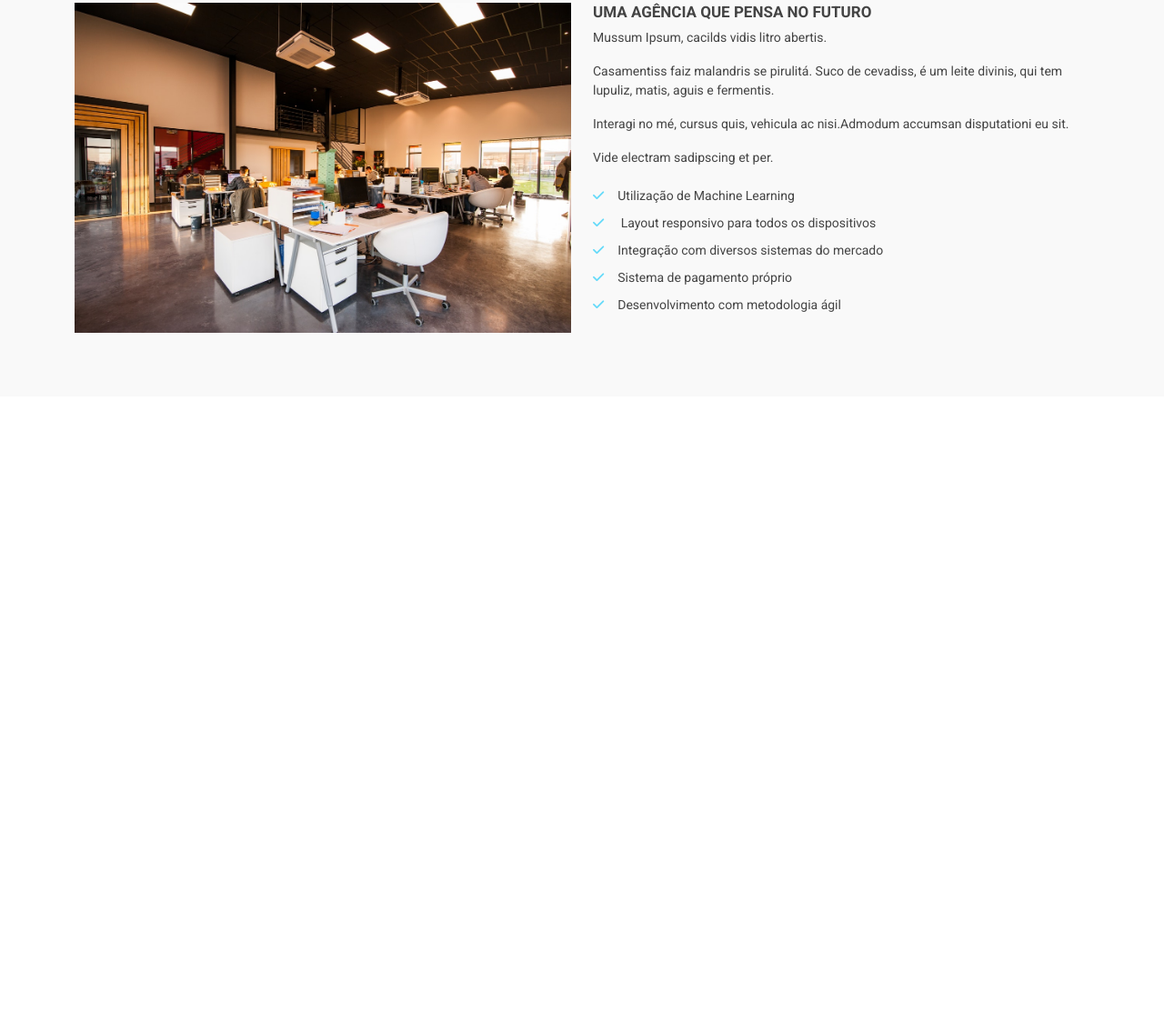
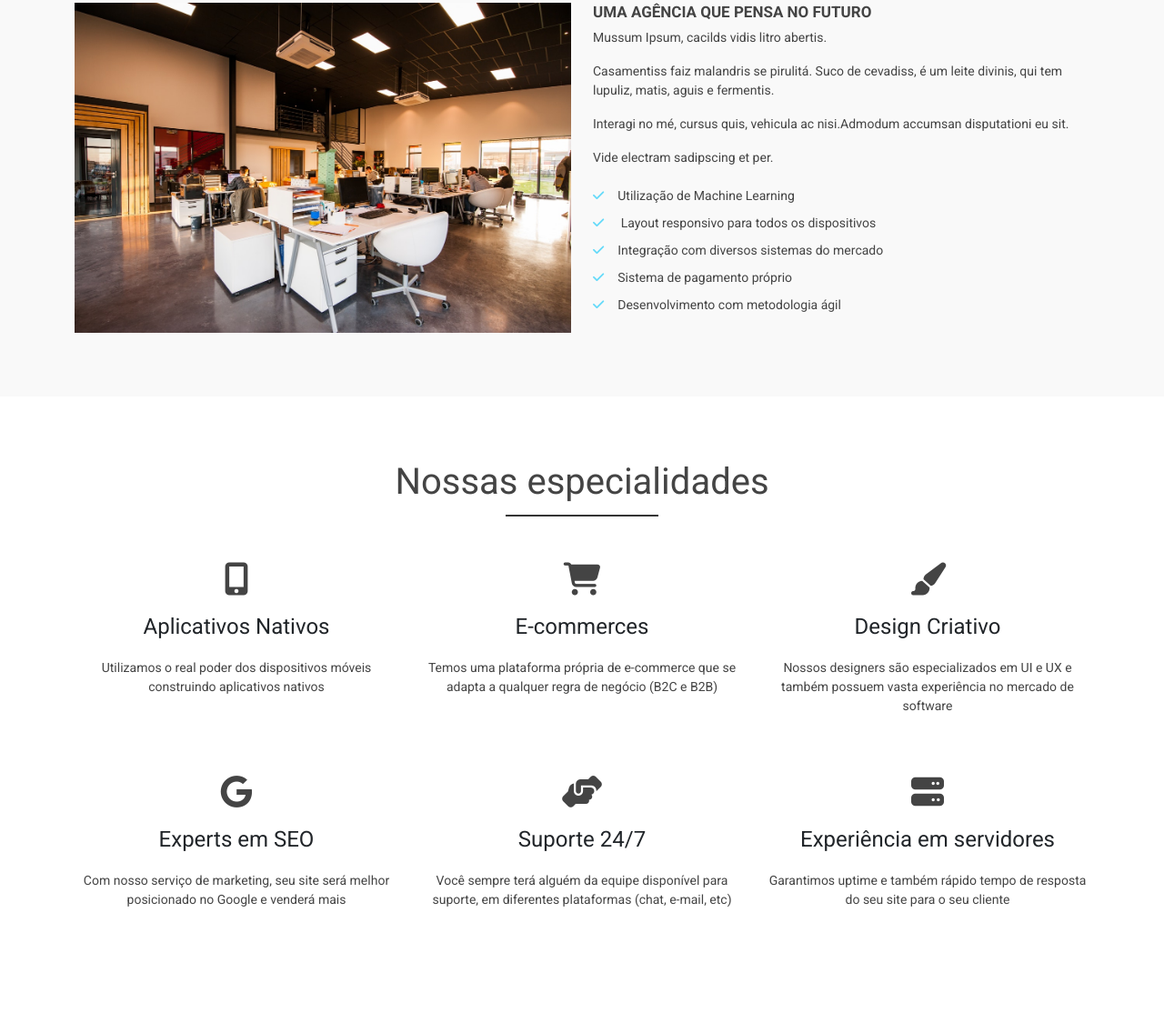
Before and after one commit to AnaMaisaUnifei/Cap_Front_byron_HoradeCodar, a plain HTML site: page index.html in a window 1280 px wide. Shown: the part 900-2036 px from the top of the page at 91% size. Before the commit the page ends 1336 px from the top, so only its background shows below. Drawn offline with nearby package versions, Linux system fonts and the light colour scheme.

Commit message:
Criando seção de especialidades (container, row, grid e icons)

```diff
--- a/css/styles.css
+++ b/css/styles.css
@@ -148,3 +148,31 @@ header,
   color: #65daf9;
   margin-right: 15px;
 }
+
+/* Serviços */
+
+.service-box {
+  text-align: center;
+  margin-bottom: 50px;
+}
+
+.service-box i,
+.service-box h4 {
+  transition: 0.5s;
+}
+
+.service-box i {
+  font-size: 36px;
+  margin-bottom: 20px;
+  color: #444;
+}
+
+.service-box h4 {
+  font-size: 24px;
+  margin-bottom: 20px;
+}
+
+.service-box:hover > i,
+.service-box:hover > h4 {
+  color: #65daf9;
+}
--- a/index.html
+++ b/index.html
@@ -157,6 +157,61 @@
         </div>
       </div>
       <!-- Fim Sobre -->
+
+      <!-- Início Serviços -->
+      <div id="services-area">
+        <div class="container">
+          <div class="row">
+
+            <div class="col-12">
+              <h3 class="main-title"> Nossas especialidades </h3>
+            </div>
+
+            <!-- Apps -->
+            <div class="col-md-4 service-box">
+              <i class="fas fa-mobile-alt"></i>
+              <h4>Aplicativos Nativos</h4>
+              <p>Utilizamos o real poder dos dispositivos móveis construindo aplicativos nativos</p>
+            </div>
+
+            <!-- e-commerce -->
+            <div class="col-md-4 service-box">
+              <i class="fas fa-shopping-cart"></i>
+              <h4>E-commerces</h4>
+              <p>Temos uma plataforma própria de e-commerce que se adapta a qualquer regra de negócio (B2C e B2B)</p>
+            </div>
+
+            <!-- Design -->
+            <div class="col-md-4 service-box">
+              <i class="fas fa-paint-brush"></i>
+              <h4>Design Criativo</h4>
+              <p>Nossos designers são especializados em UI e UX e também possuem vasta experiência no mercado de software </p>
+            </div>
+
+            <!-- SEO -->
+            <div class="col-md-4 service-box">
+              <i class="fab fa-google"></i>
+              <h4>Experts em SEO</h4>
+              <p>Com nosso serviço de marketing, seu site será melhor posicionado no Google e venderá mais</p>
+            </div>
+
+            <!-- Suporte -->
+            <div class="col-md-4 service-box">
+              <i class="fas fa-hands-helping"></i>
+              <h4>Suporte 24/7</h4>
+              <p>Você sempre terá alguém da equipe disponível para suporte, em diferentes plataformas (chat, e-mail, etc)</p>
+            </div>
+
+            <!-- Servidores -->
+            <div class="col-md-4 service-box">
+              <i class="fas fa-server"></i>
+              <h4>Experiência em servidores</h4>
+              <p>Garantimos uptime e também rápido tempo de resposta do seu site para o seu cliente</p>
+            </div>
+          </div>
+        </div>
+      </div>
+      <!-- Fim  Serviços -->
     </div>
 
   </main>
```
